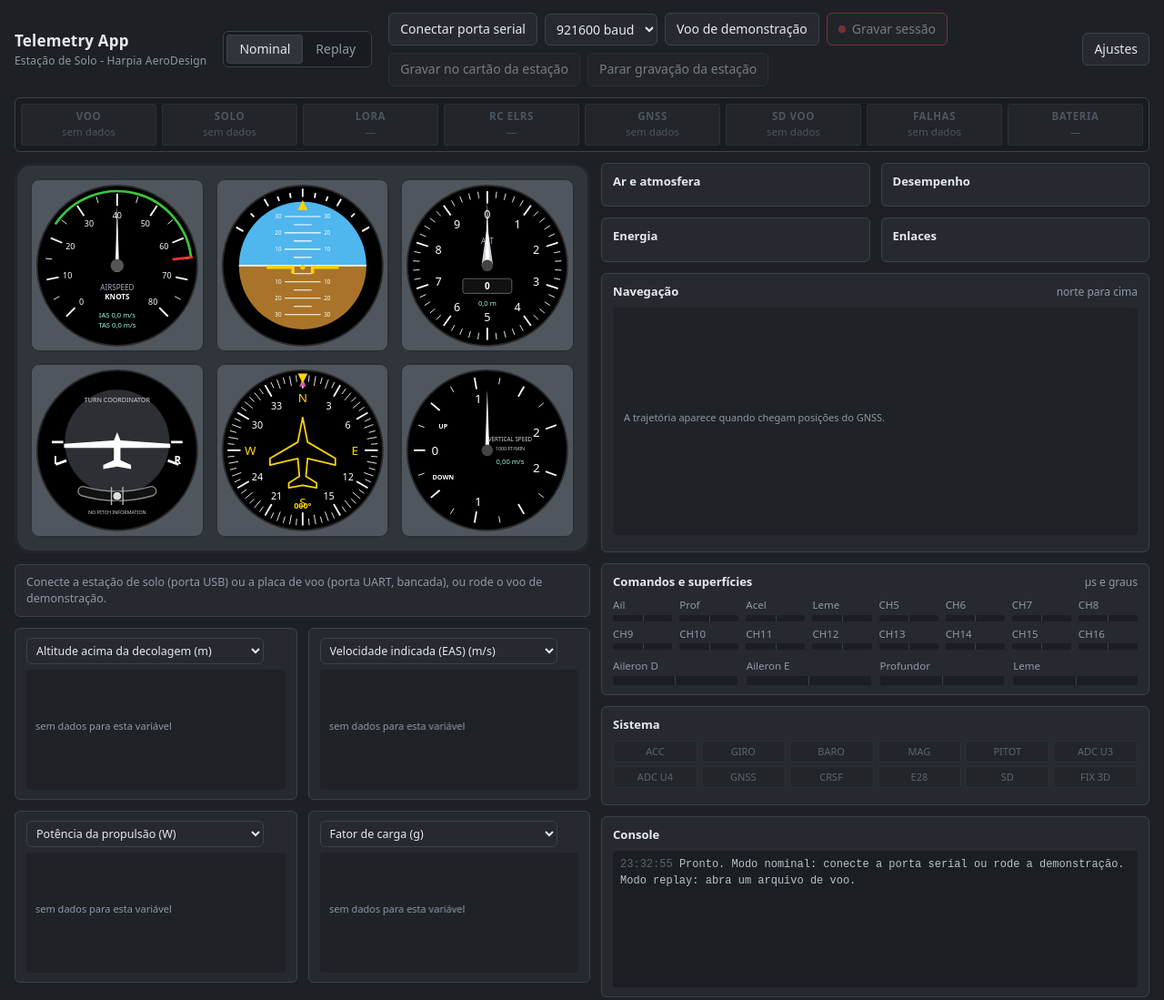
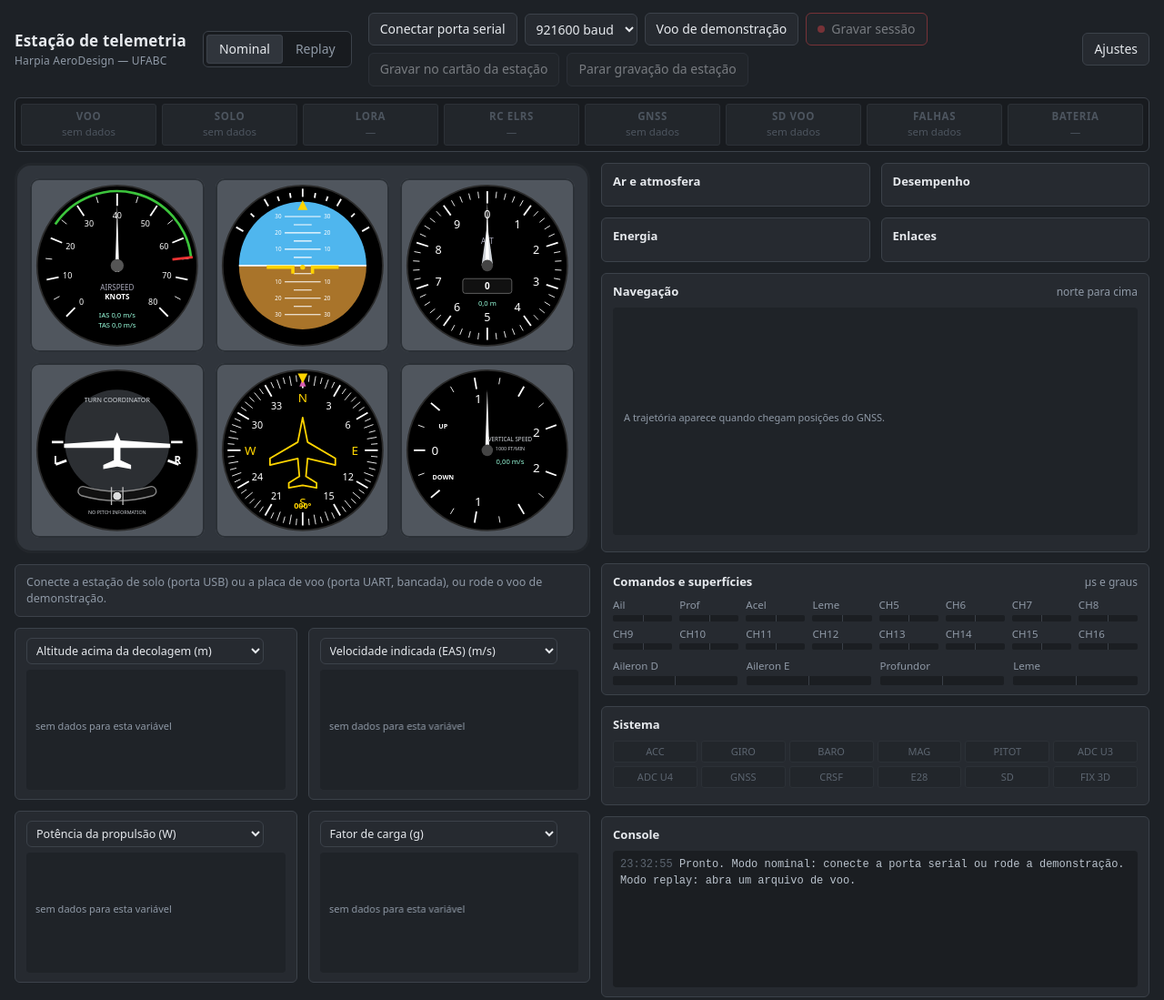
Before and after one commit to pedromarcena/Telemetry_App, a plain HTML site: page index.html in a window 1280 px wide. Shown: the whole page at 91% size. Drawn offline with Linux system fonts and the light colour scheme; a web font is replaced by a local one.

```diff
--- a/index.html
+++ b/index.html
@@ -128,7 +128,7 @@ dialog h3{margin:0 0 10px;font-size:15px}
 <body>
 <div class="wrap">
 <header>
-  <h1>Telemetry App<small>Estação de Solo - Harpia AeroDesign</small></h1>
+  <h1>Estação de telemetria<small>Harpia AeroDesign — UFABC</small></h1>
   <div class="seg" role="group" aria-label="Modo">
     <button id="mNom" aria-pressed="true">Nominal</button>
     <button id="mRep" aria-pressed="false">Replay</button>
```
Also changed, not shown: 1 other file.
